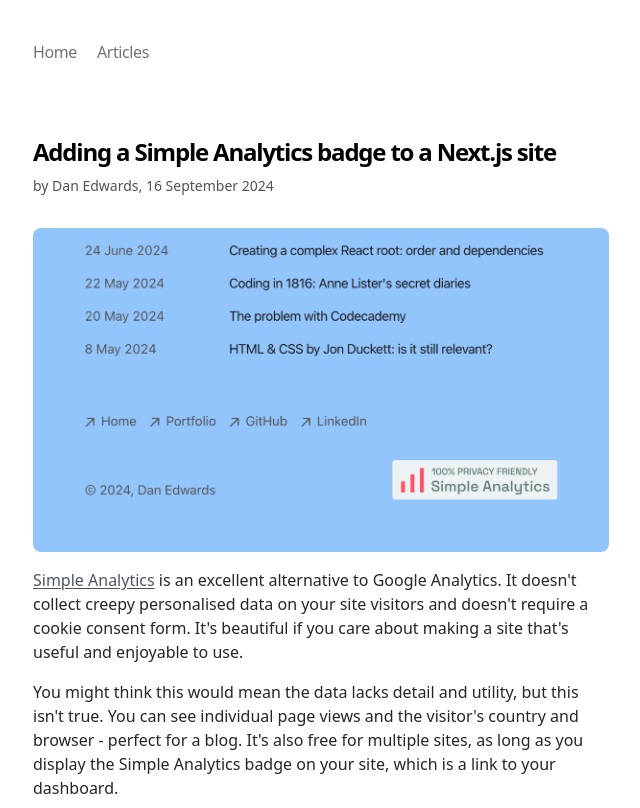
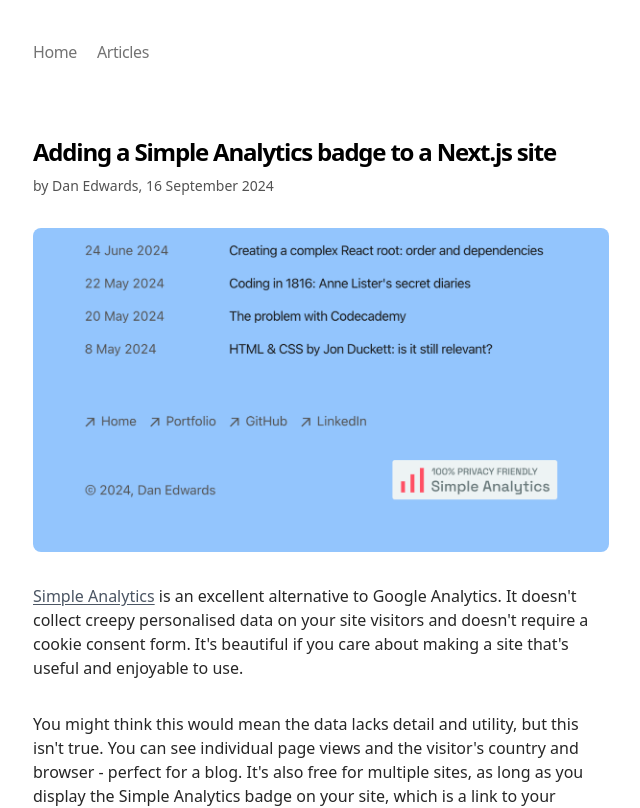
Before and after one commit to danedwardsdeveloper/array-of-sunshine, a Next.js app: page /articles/adding-a-simple-analytics-badge-to-a-next-js-site in a window 1280 px wide. Shown: the top 808 px of the page, without its empty margins (319-959 px from the left). Built offline with nearby package versions, Linux system fonts and the light colour scheme; what envalid would draw is missing.

Commit message:
Increase margin

```diff
--- a/src/components/Paragraph.tsx
+++ b/src/components/Paragraph.tsx
@@ -4,7 +4,7 @@ interface ParagraphProps extends React.HTMLAttributes<HTMLParagraphElement> {
 	background?: 'green' | 'red';
 }
 
-const baseStyles = 'my-4 text-neutral-800 dark:text-neutral-200';
+const baseStyles = 'my-8 text-neutral-800 dark:text-neutral-200';
 const baseBackgroundStyles = 'p-4 rounded-lg';
 
 export default function Paragraph({
```
